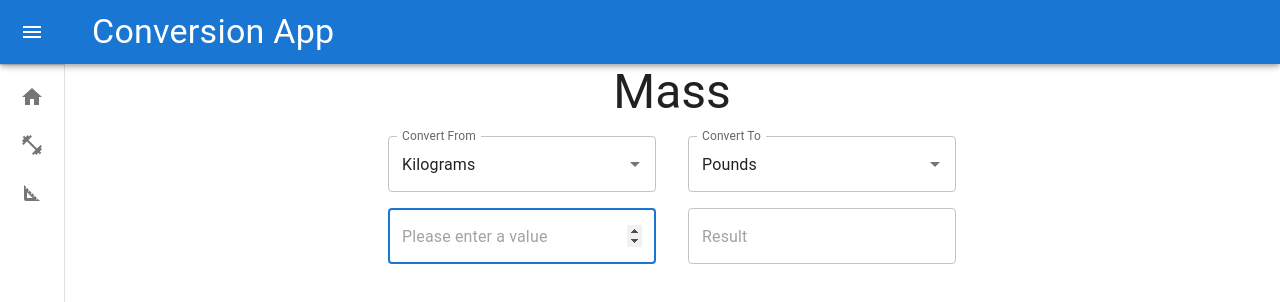
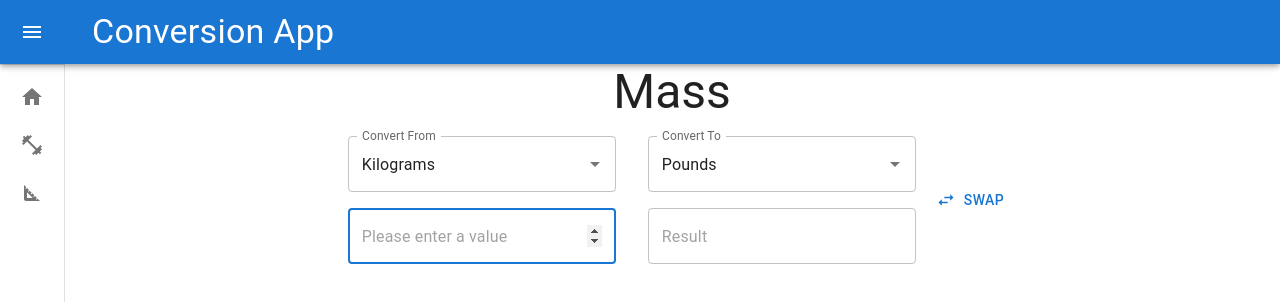
Before and after one commit to MatthewNobes/conversion-app, a React (Create React App) app: page /Mass in a window 1280 px wide. Shown: the top 302 px of the page. Built offline with nearby package versions, Linux system fonts and the light colour scheme.

Commit message:
#13 Adding in swap button and logic

```diff
--- a/src/features/ConversionForm/ConversionForm.js
+++ b/src/features/ConversionForm/ConversionForm.js
@@ -1,7 +1,14 @@
 import css from "./ConversionForm.module.css";
-import { Autocomplete, TextField, Typography, Box } from "@mui/material";
+import {
+  Autocomplete,
+  TextField,
+  Typography,
+  Box,
+  Button,
+} from "@mui/material";
 import { useFormik } from "formik";
 import React, { useState } from "react";
+import SwapHorizIcon from "@mui/icons-material/SwapHoriz";
 
 const ConversionFormHeader = (props) => (
   <Typography variant="h3" variantMapping="h2">
@@ -9,8 +16,25 @@ const ConversionFormHeader = (props) => (
   </Typography>
 );
 
+const swapValues = (newValue, valueToChange, changeFn) => {
+  changeFn(valueToChange, newValue);
+};
+
+const SwapButton = (props) => (
+  <Button
+    startIcon={<SwapHorizIcon />}
+    onClick={() => {
+      const initialStartValue = props.startValue;
+      const initialEndValue = props.endValue;
+      swapValues(initialEndValue, "convertFrom", props.changeFn);
+      swapValues(initialStartValue, "convertTo", props.changeFn);
+    }}
+  >
+    Swap
+  </Button>
+);
+
 const Form = (props) => {
-  //const conversionFormat = props.conversionFormat; will be needed later
   const optionsList = props.optionsList;
   const convertFn = props.convertFn;
 
@@ -103,6 +127,12 @@ const Form = (props) => {
           value={result}
         />
       </Box>
+
+      <SwapButton
+        changeFn={formik.setFieldValue}
+        startValue={formik.values.convertFrom}
+        endValue={formik.values.convertTo}
+      />
     </form>
   );
 };
```
